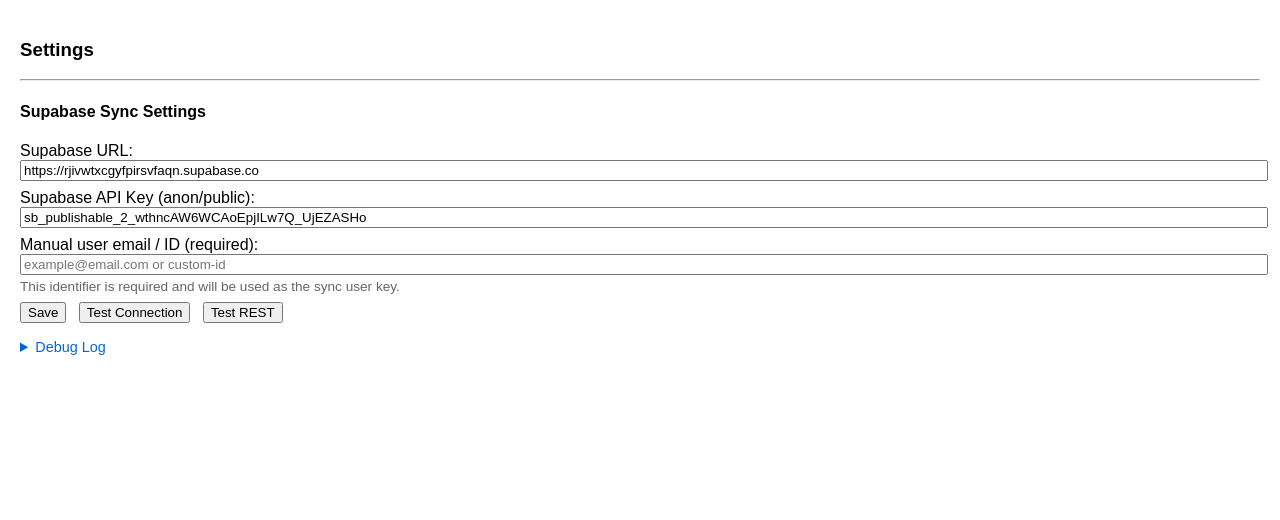
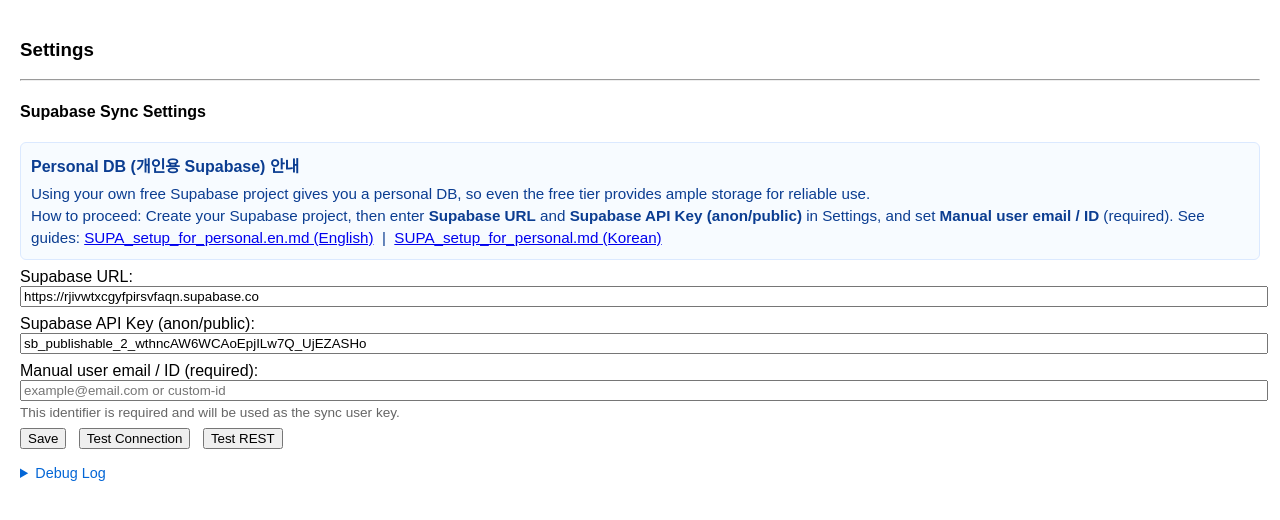
Before and after one commit to cheoljoo/youtube_notes_chrome_extension, a browser extension: page options.html in a window 1280 px wide. Drawn offline with Linux system fonts and the light colour scheme.

Commit message:
guide for personal database

```diff
--- a/options.html
+++ b/options.html
@@ -6,6 +6,17 @@
 
   <hr style="margin:16px 0">
   <h4>Supabase Sync Settings</h4>
+  <div style="margin-top:6px;padding:10px;background:#f7fbff;border:1px solid #dbe9ff;border-radius:6px;color:#0b3d91">
+    <div style="font-weight:600;margin-bottom:6px">Personal DB (개인용 Supabase) 안내</div>
+    <div style="font-size:0.95em;line-height:1.45">
+      Using your own free Supabase project gives you a personal DB, so even the free tier provides ample storage for reliable use.<br>
+      How to proceed: Create your Supabase project, then enter <strong>Supabase URL</strong> and <strong>Supabase API Key (anon/public)</strong> in Settings, and set <strong>Manual user email / ID</strong> (required).
+      See guides:
+      <a href="https://github.com/cheoljoo/youtube_notes_chrome_extension/blob/251227/supabase/SUPA_setup_for_personal.en.md" target="_blank" rel="noopener">SUPA_setup_for_personal.en.md (English)</a>
+      &nbsp;|&nbsp;
+      <a href="https://github.com/cheoljoo/youtube_notes_chrome_extension/blob/251227/supabase/SUPA_setup_for_personal.md" target="_blank" rel="noopener">SUPA_setup_for_personal.md (Korean)</a>
+    </div>
+  </div>
   <div style="margin-top:8px">
     <label>Supabase URL:</label><br>
     <input id="supabaseUrl" style="width:100%" placeholder="https://xxxxx.supabase.co" />
```
Also changed, not shown: popup.js (+8 -6 lines).
